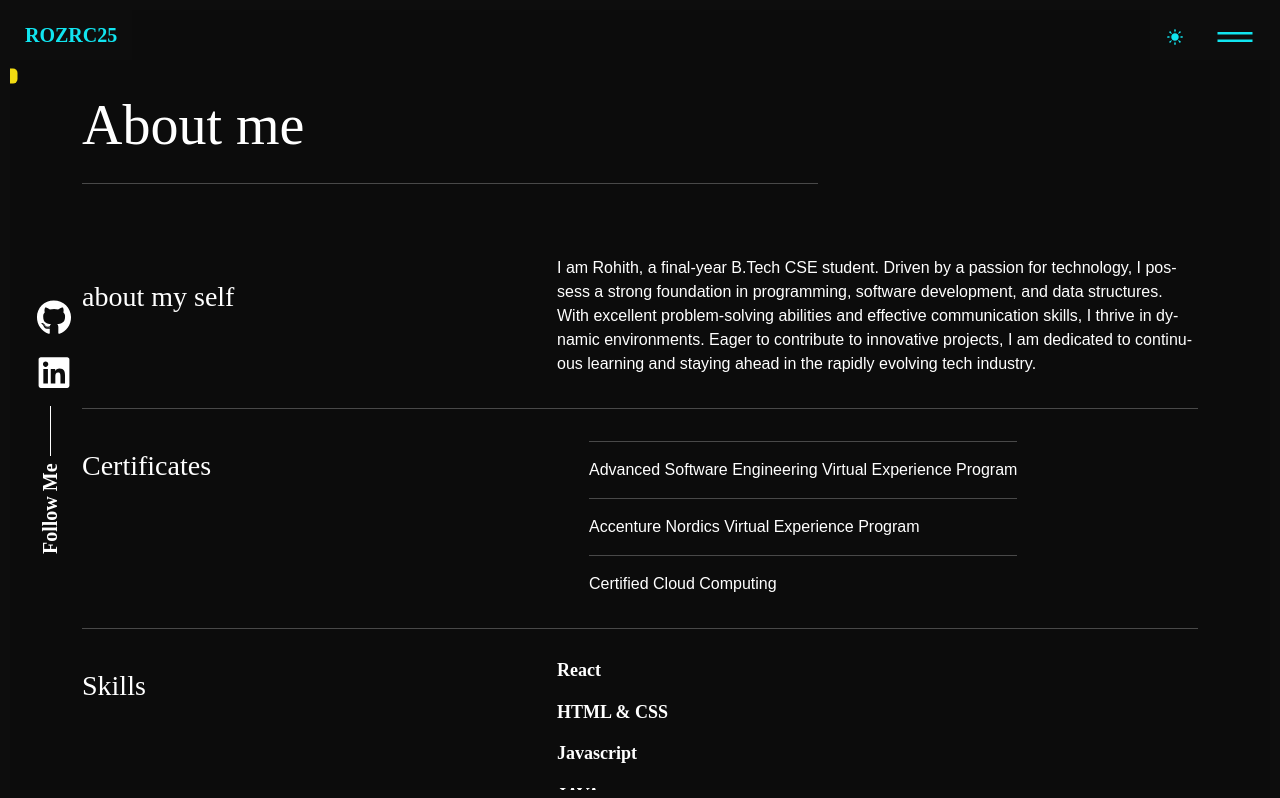
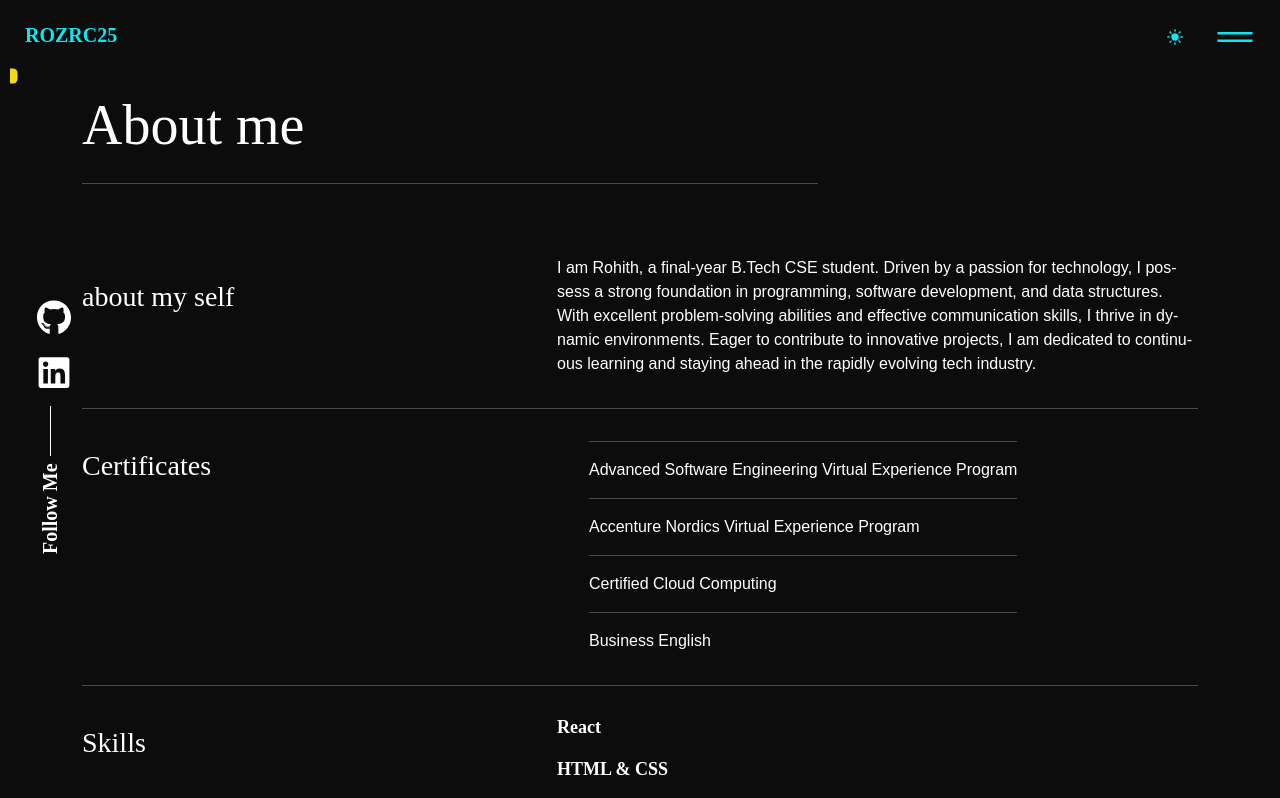
Before and after one commit to Rozrc25/ROZAbout, a React (Create React App) app: page /about in a window 1280 px wide. Shown: the top 798 px of the page. Built offline with nearby package versions, Linux system fonts and the light colour scheme.

Commit message:
Add files via upload

```diff
--- a/src/content_option.js
+++ b/src/content_option.js
@@ -3,6 +3,7 @@ import thumbnail from './assets/images/Screenshot (155).png'
 import walmart from "./assets/images/walmart ASEVEP.jpg"
 import accent from "./assets/images/accenture DVEP.jpg"
 import cloud from "./assets/images/europ cloud.jpg"
+import camb from "./assets/images/BEC interm.jpg"
 var ceticon ="https://img.favpng.com/6/20/9/diploma-higher-education-logo-academic-certificate-png-favpng-t9LrfKwr2GdHpV088Ph3dQ5NF.jpg"
 
 const logotext = "ROZRC25";
@@ -48,6 +49,13 @@ const certificates = [{
         link:"https://drive.google.com/file/d/1zs10WXvnmVA8_awXAvDXq43tYaCNZfqX/view?usp=sharing",
         src:cloud
     },
+    {
+        jobtitle: "Business English",
+        where: "Cambridge English",
+        date: "2023",
+        link:camb,
+       src:camb
+    }
 ];
 
 const skills = [{
```
